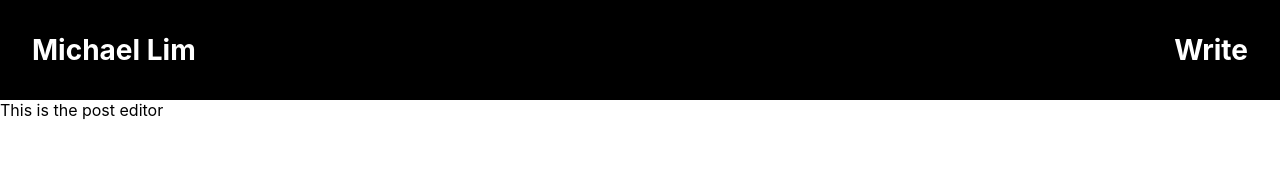
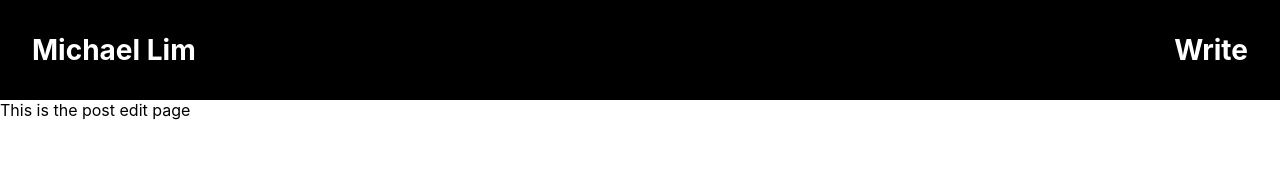
Before and after one commit to bl458/Blog-new, a React (Create React App) app: page /posts/edit in a window 1280 px wide. Shown: the top 190 px of the page. Built offline with nearby package versions, Linux system fonts and the light colour scheme.

Commit message:
REFACTOR refactor post edit page

```diff
--- a/src/App.js
+++ b/src/App.js
@@ -4,7 +4,7 @@ import { BrowserRouter, Routes, Route } from "react-router-dom";
 import MainHeader from "./components/mainHeader/MainHeader";
 
 import Feed from "./pages/feed/Feed";
-import PostEditor from "./pages/PostEditor";
+import PostEdit from "./pages/postEdit/PostEditor";
 import Post from "./pages/post/Post";
 
 import "./App.css";
@@ -20,7 +20,7 @@ function App(props) {
         <div className="app_main">
           <Routes>
             <Route path="/" element={<Feed />} />
-            <Route path="/posts/edit" element={<PostEditor />} />
+            <Route path="/posts/edit" element={<PostEdit />} />
             <Route path="/posts/:postid" element={<Post />} />
           </Routes>
         </div>
--- a/src/pages/PostEditor.js
+++ /dev/null
@@ -1,7 +0,0 @@
-import React from "react";
-
-function PostEditor(props) {
-  return <div>This is the post editor</div>;
-}
-
-export default PostEditor;
--- /dev/null
+++ b/src/pages/postEdit/PostEditor.js
@@ -0,0 +1,7 @@
+import React from "react";
+
+function PostEdit(props) {
+  return <div>This is the post edit page</div>;
+}
+
+export default PostEdit;
```
Also changed, not shown: src/pages/postEdit/PostEdit.css (added).
